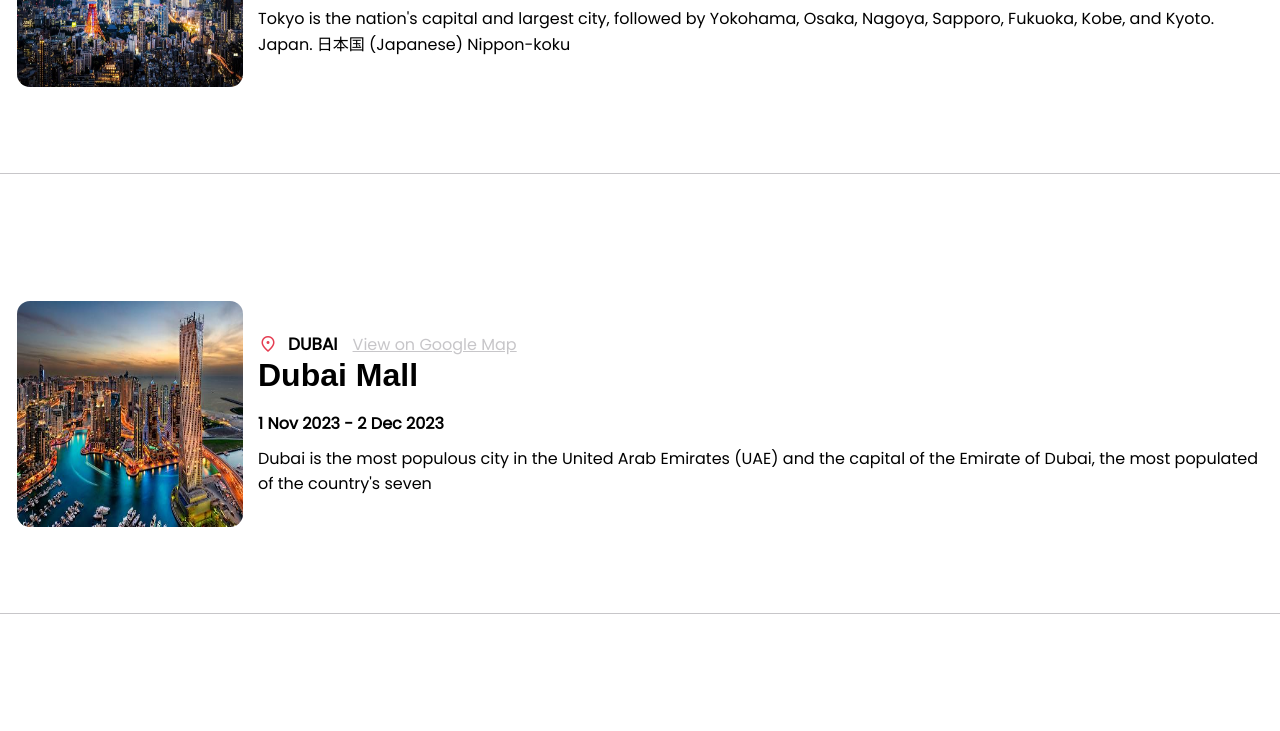
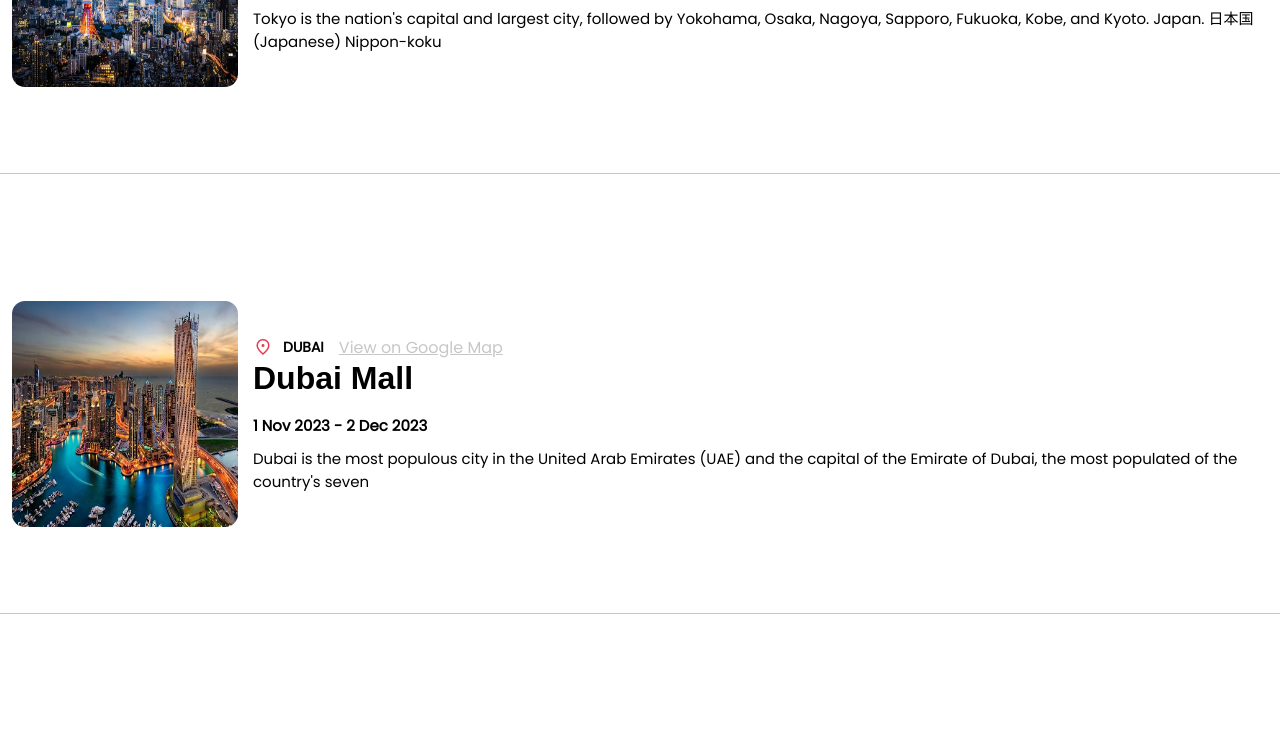
Before and after one commit to archibongezekiel/My-travel-journal, a React app: page / in a window 1280 px wide. Shown: the part 356-1087 px from the top of the page. Built offline with nearby package versions, Linux system fonts and the light colour scheme; a web font is replaced by a local one.

Commit message:
new commit

```diff
--- a/src/style.css
+++ b/src/style.css
@@ -26,7 +26,7 @@
 }
 .selection-container {
   border-bottom: 1px solid #c7c6c9;
-  padding: 10px;
+  padding: 5px;
   display: flex;
   align-items: center;
   margin-top: 40px;
@@ -50,7 +50,7 @@
 }
 .country-text {
   font-weight: 900;
-  font-size: 17px;
+  font-size: 14px;
   padding-right: 5px;
 }
 .google-map {
@@ -62,15 +62,15 @@
   flex-direction: column;
 }
 .location-text {
-  font-weight: bolder;
+  font-weight: bold;
   font-family: "Mochiy Pop One", sans-serif;
   margin-bottom: 17px;
 }
 .date-text {
   margin-bottom: 10px;
-  font-size: 16px;
+  font-size: 15px;
   font-weight: 900;
 }
 .description-text {
-  font-size: 16px;
+  font-size: 15px;
 }
```
